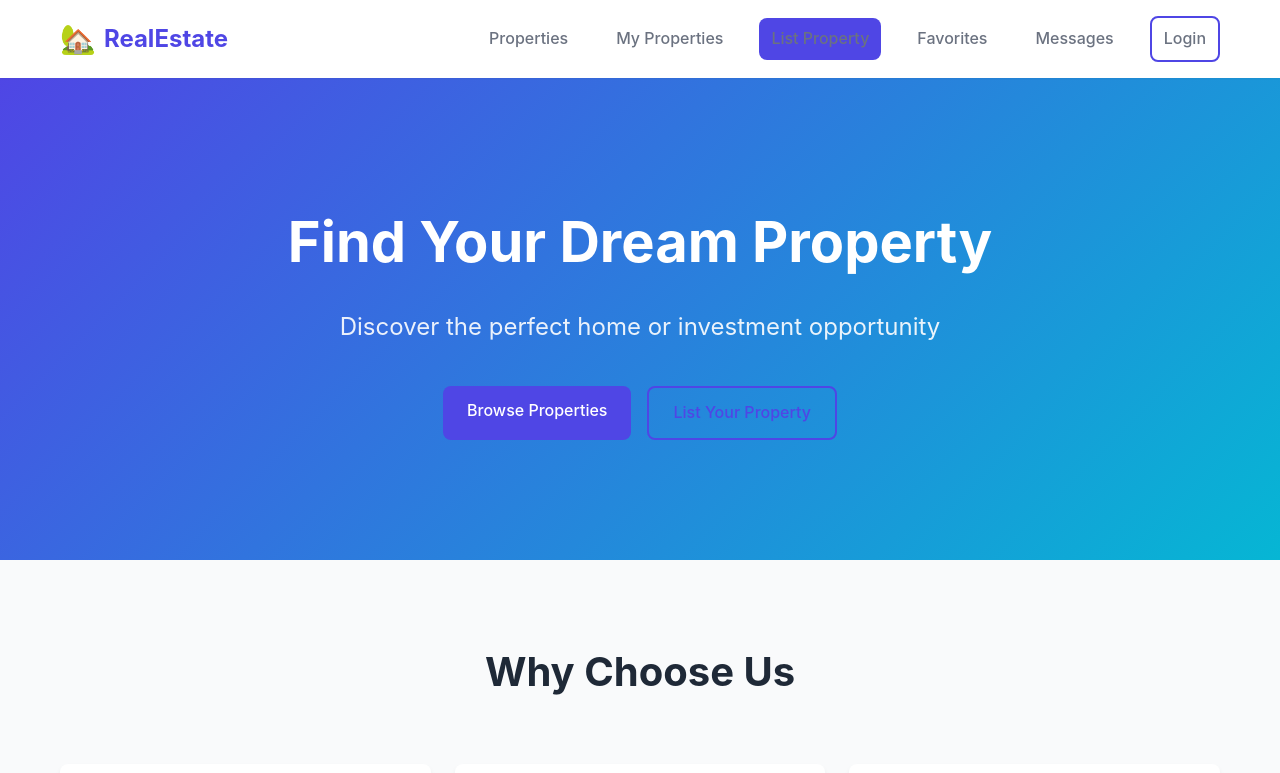
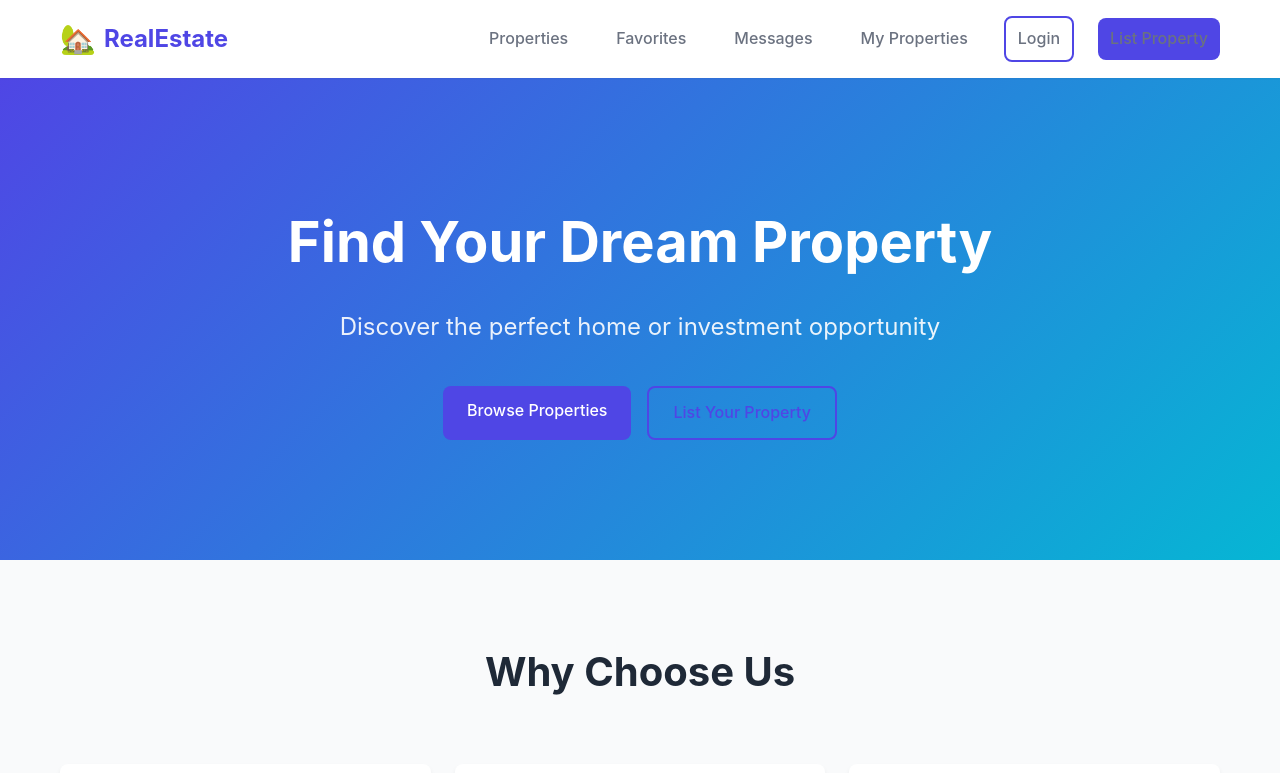
Before and after one commit to joshua-akuna/real-estate-client, a Next.js app: page / in a window 1280 px wide. Shown: the top 773 px of the page. Built offline with nearby package versions, Linux system fonts and the light colour scheme.

Commit message:
Navbar component refactored

```diff
--- a/src/components/ui/Navbar.js
+++ b/src/components/ui/Navbar.js
@@ -23,12 +23,8 @@ export default function Navbar() {
         <button
           className={styles.menuToggle}
           onClick={() => setIsMenuOpen(!isMenuOpen)}
-          aria-label='Toggle Menu'
         >
-          {/* <span></span>
-          <span></span>
-          <span></span> */}
-          {isMenuOpen ? <X size={28} /> : <Menu size={28} />}
+          {isMenuOpen ? <X /> : <Menu />}
         </button>
 
         <ul
@@ -40,21 +36,6 @@ export default function Navbar() {
               className={isActive('/properties') ? styles.active : ''}
             >
               Properties
-            </Link>
-          </li>
-          <li>
-            <Link
-              href='/properties/my-properties'
-              className={
-                isActive('/properties/my-properties') ? styles.active : ''
-              }
-            >
-              My Properties
-            </Link>
-          </li>
-          <li>
-            <Link href='/properties/new' className='btn btn-primary'>
-              List Property
             </Link>
           </li>
           <li>
@@ -74,8 +55,23 @@ export default function Navbar() {
             </Link>
           </li>
           <li>
+            <Link
+              href='/properties/my-properties'
+              className={
+                isActive('/properties/my-properties') ? styles.active : ''
+              }
+            >
+              My Properties
+            </Link>
+          </li>
+          <li>
             <Link href='/auth/login' className='btn btn-outline'>
               Login
+            </Link>
+          </li>
+          <li>
+            <Link href='/properties/new' className='btn btn-primary'>
+              List Property
             </Link>
           </li>
         </ul>
```
